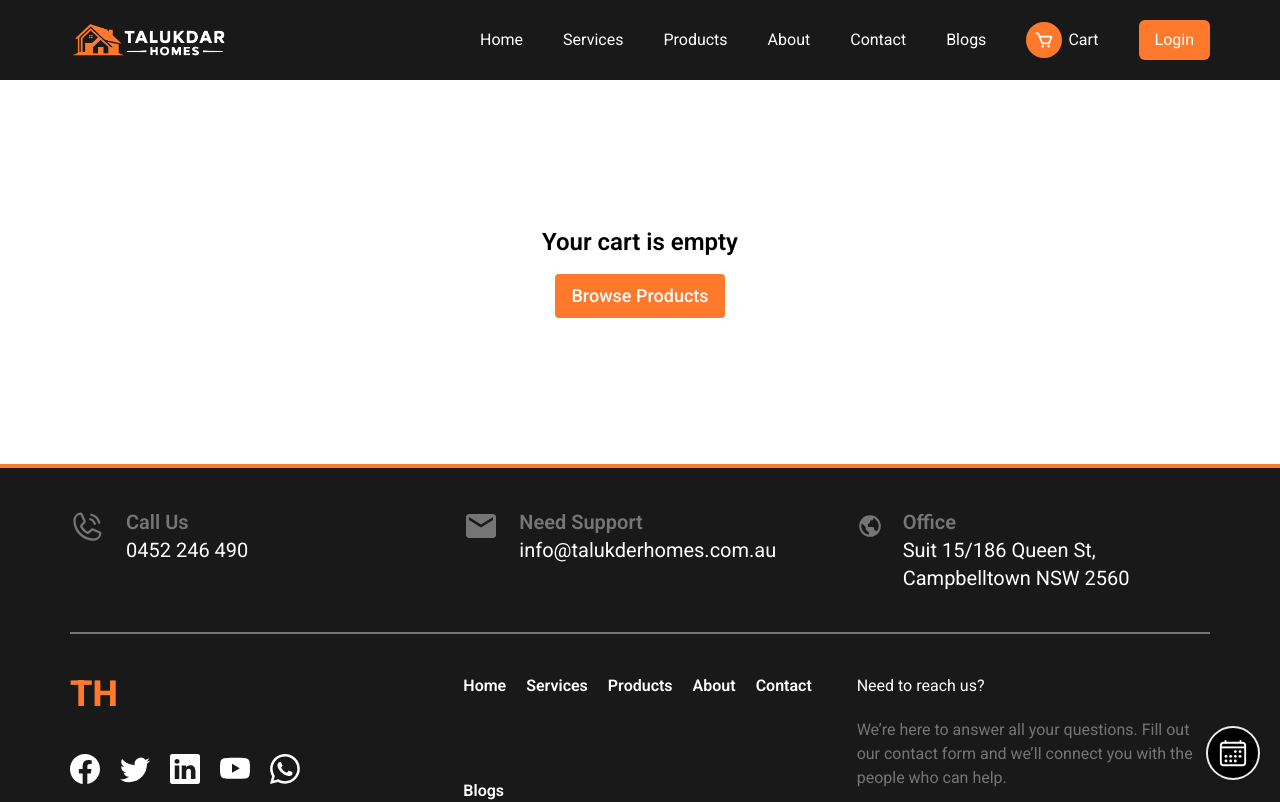
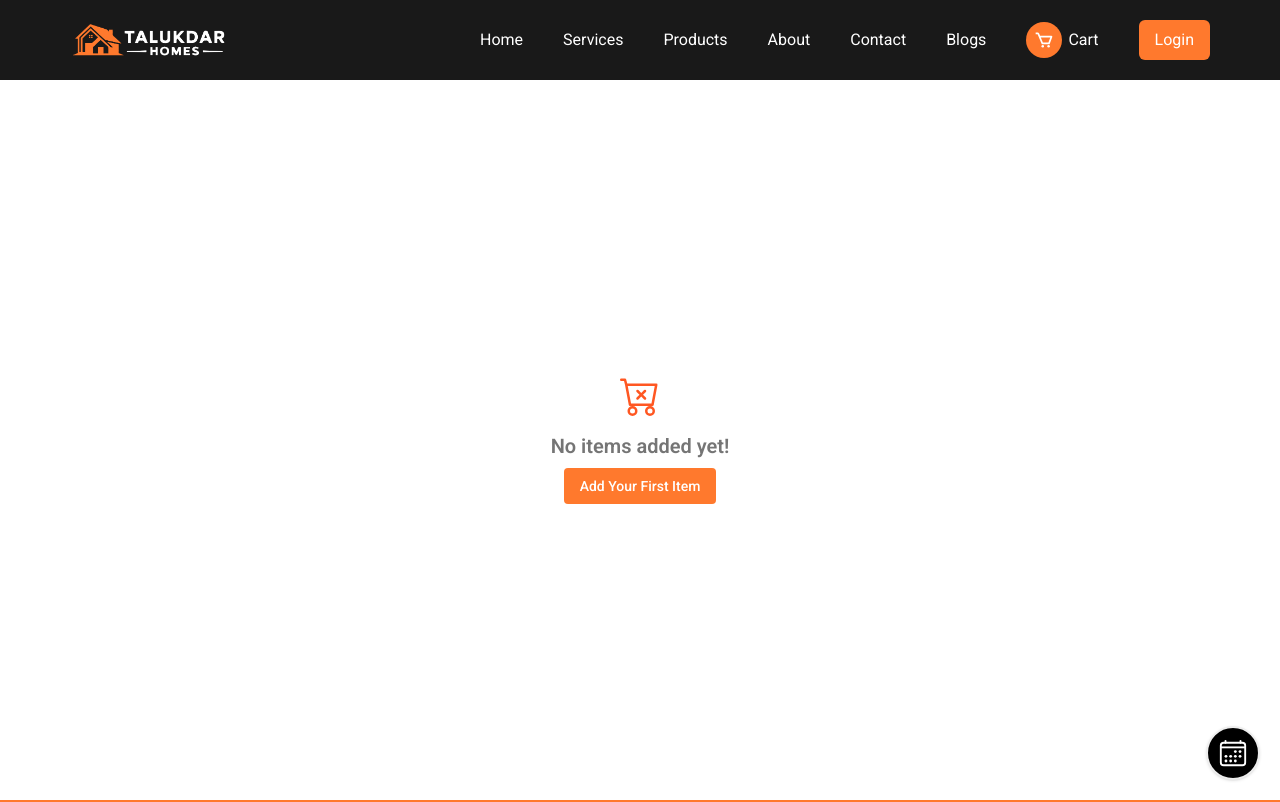
Before and after one commit to NashedShahRoni22/Talukdar-Homes, a React (Vite) app: page /cart in a window 1280 px wide. Shown: the top 802 px of the page. Built offline with nearby package versions, Linux system fonts and the light colour scheme.

Commit message:
fix: fixed some bugs and performance improved

```diff
--- a/src/Adminpage/AddCategory.jsx
+++ b/src/Adminpage/AddCategory.jsx
@@ -288,7 +288,7 @@ export default function AddCategory() {
                     <>
                       {/* General Child Category Name, Edit & Delete Button */}
                       <span>{cc?.title}</span>
-                      <div>
+                      <div className="min-w-fit">
                         <button
                           className="rounded-full p-1.5 hover:bg-orange-50"
                           onClick={() => {
--- a/src/Adminpage/AddProduct.jsx
+++ b/src/Adminpage/AddProduct.jsx
@@ -44,7 +44,7 @@ const AddProduct = () => {
   const [categories, setCategories] = useState([]);
   const [value, setValue] = useState(null);
   const [thumbnail, setThumbnail] = useState(null);
-  const [images, setImages] = useState(null);
+  const [images, setImages] = useState([]);
   const [attributeInput, setAttributeInput] = useState("");
   const [attributes, setAttributes] = useState([]);
   const [formData, setFormData] = useState({
@@ -135,9 +135,8 @@ const AddProduct = () => {
       return setThumbnail(e.target.files[0]);
     }
 
-    const fileList = e.target.files;
-    const imageList = Array.from(fileList);
-    setImages(imageList);
+    const files = Array.from(e.target.files);
+    setImages((prevImages) => [...prevImages, ...files]);
   };
 
   // Function to remove an image from the state
--- a/src/Adminpage/Dashboard.jsx
+++ b/src/Adminpage/Dashboard.jsx
@@ -193,12 +193,12 @@ export default function Dashboard() {
           <h2 className="border-b bg-gray-50 px-4 py-2 text-lg font-semibold text-gray-900">
             Quick Links
           </h2>
-          <div className="flex items-center gap-4 px-4 py-3">
+          <div className="flex flex-wrap items-center gap-4 px-4 py-3">
             {quickLinks.map(({ label, href }) => (
               <a
                 key={label}
                 href={href}
-                className="flex items-center gap-2 rounded-md border p-3 text-[#ff792d] transition hover:bg-[#ff792d]/10"
+                className="flex min-w-fit items-center gap-2 rounded-md border p-3 text-[#ff792d] transition hover:bg-[#ff792d]/10"
               >
                 <FaLink className="min-w-fit text-lg" />
                 <span className="font-medium">{label}</span>
--- a/src/pages/Blogs/Blogs.jsx
+++ b/src/pages/Blogs/Blogs.jsx
@@ -1,6 +1,7 @@
 import { useEffect, useState } from "react";
 import LoaderPage from "../../Adminpage/LoaderPage";
 import { Link } from "react-router-dom";
+import { IoBookOutline } from "react-icons/io5";
 
 export default function Blogs() {
   const [loading, setLoading] = useState(false);
@@ -25,6 +26,18 @@ export default function Blogs() {
 
     getBlogs();
   }, []);
+
+  if (!blogs?.length > 0) {
+    return (
+      <div className="mx-5 flex min-h-[calc(100vh-80px)] flex-col justify-center py-5 text-center text-gray-600 md:container md:mx-auto md:py-10">
+        <IoBookOutline className="mx-auto text-[40px] text-[#ff5722]" />
+        <p className="mt-4 text-xl font-semibold">No blogs found</p>
+        <p className="mt-2 text-sm">
+          Looks like there&apos;s nothing here right now.
+        </p>
+      </div>
+    );
+  }
 
   return (
     <section className="px-5 py-10 md:container md:mx-auto md:px-0 md:py-20">
--- a/src/pages/Cart.jsx
+++ b/src/pages/Cart.jsx
@@ -2,6 +2,7 @@ import { Link } from "react-router-dom";
 import { useContext } from "react";
 import { CartContext } from "../Providers/CartProvider";
 import { IoMdCloseCircle } from "react-icons/io";
+import { BsCartX } from "react-icons/bs";
 
 export default function Cart() {
   const { carts, setCarts, removeFromCart } = useContext(CartContext);
@@ -13,8 +14,8 @@ export default function Cart() {
     if (value === "") {
       setCarts((prevCarts) =>
         prevCarts.map((cartItem) =>
-          cartItem.id === item.id ? { ...cartItem, quantity: "" } : cartItem
-        )
+          cartItem.id === item.id ? { ...cartItem, quantity: "" } : cartItem,
+        ),
       );
       return;
     }
@@ -38,8 +39,8 @@ export default function Cart() {
       prevCarts.map((cartItem) =>
         cartItem.id === item.id
           ? { ...cartItem, quantity: newQuantity }
-          : cartItem
-      )
+          : cartItem,
+      ),
     );
   };
 
@@ -51,8 +52,8 @@ export default function Cart() {
               ...cartItem,
               quantity: cartItem.quantity === "" ? 1 : cartItem.quantity,
             }
-          : cartItem
-      )
+          : cartItem,
+      ),
     );
   };
 
@@ -63,15 +64,16 @@ export default function Cart() {
     }, 0)
     .toFixed(2);
 
-  if (carts.length === 0) {
+  if (!carts?.length > 0) {
     return (
-      <div className="flex h-96 flex-col items-center justify-center">
-        <h2 className="mb-4 text-2xl font-semibold">Your cart is empty</h2>
+      <div className="mx-5 flex min-h-[calc(100vh-80px)] flex-col items-center justify-center py-5 text-center text-gray-600 md:container md:mx-auto md:py-10">
+        <BsCartX className="mx-auto text-[40px] text-[#ff5722]" />
+        <p className="mt-4 text-xl font-semibold">No items added yet!</p>
         <Link
           to="/products"
-          className="px-4 py-2 text-center text-lg rounded font-medium text-white bg-primary hover:bg-primary-hover transition-all duration-200 ease-in-out"
+          className="mt-2 w-fit rounded bg-primary px-4 py-2 text-center text-sm font-medium text-white transition-all duration-200 ease-in-out hover:bg-primary-hover"
         >
-          Browse Products
+          Add Your First Item
         </Link>
       </div>
     );
```
